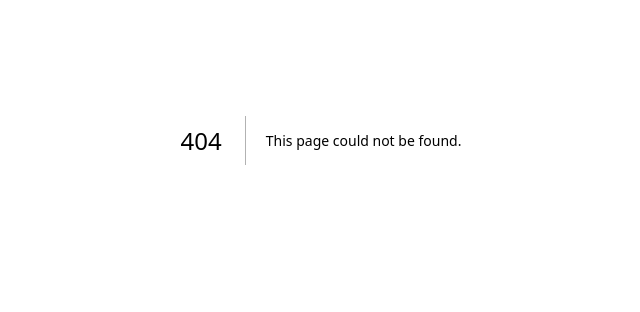
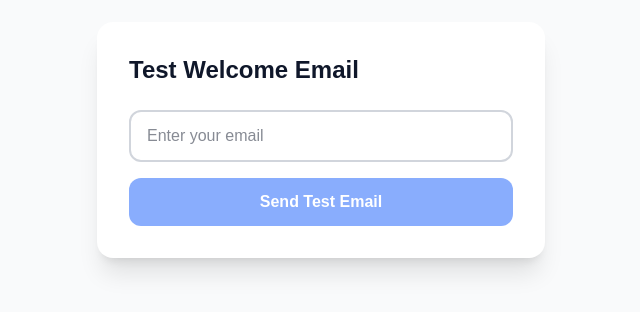
Before and after one commit to SamAde1203/alpha-wings-post-booster, a Next.js app: page /test-email in a window 1280 px wide. Before the commit this address had no page. Shown: the part 260-572 px from the top of the page, without its empty margins (319-959 px from the left). Built offline with nearby package versions, Linux system fonts and the light colour scheme.

Commit message:
Add welcome email on signup

```diff
--- a/app/login/page.tsx
+++ b/app/login/page.tsx
@@ -54,9 +54,29 @@ export default function LoginPage() {
 
           // 🎯 Track successful signup
           analytics.signup('email')
+
+          // 📧 Send welcome email (don't fail signup if email fails)
+          try {
+            await fetch('/api/send-email', {
+              method: 'POST',
+              headers: { 'Content-Type': 'application/json' },
+              body: JSON.stringify({
+                type: 'welcome',
+                to: email,
+                data: {
+                  userName: email.split('@')[0], // Use part before @ as name
+                  dashboardUrl: `${window.location.origin}/dashboard`
+                }
+              })
+            })
+            console.log('✅ Welcome email sent successfully')
+          } catch (emailError) {
+            // Don't fail signup if email fails
+            console.error('⚠️ Welcome email failed (non-critical):', emailError)
+          }
         }
 
-        setMessage('✅ Account created! Check your email to confirm, then login.')
+        setMessage('✅ Account created! Check your email for a welcome message, then login.')
         setMode('login')
       } else {
         // Login
--- /dev/null
+++ b/app/send-email/route.ts
@@ -0,0 +1,63 @@
+import { NextRequest, NextResponse } from 'next/server'
+import { Resend } from 'resend'
+import WelcomeEmail from '@/emails/welcome'
+import UsageAlertEmail from '@/emails/usage-alert'
+
+const resend = new Resend(process.env.RESEND_API_KEY)
+
+export async function POST(request: NextRequest) {
+  try {
+    const { type, to, data } = await request.json()
+
+    let email
+    let subject = ''
+
+    // Select email template based on type
+    switch (type) {
+      case 'welcome':
+        email = WelcomeEmail({
+          userName: data.userName,
+          dashboardUrl: data.dashboardUrl || 'https://alphawingsai.com/dashboard'
+        })
+        subject = '🎉 Welcome to Alpha Wings AI Post Booster!'
+        break
+
+      case 'usage-alert':
+        email = UsageAlertEmail({
+          userName: data.userName,
+          postsUsed: data.postsUsed,
+          postsLimit: data.postsLimit,
+          percentageUsed: data.percentageUsed,
+          upgradeUrl: data.upgradeUrl || 'https://alphawingsai.com/pricing'
+        })
+        subject = `⚠️ You've used ${data.percentageUsed}% of your monthly posts`
+        break
+
+      default:
+        return NextResponse.json(
+          { error: 'Invalid email type' },
+          { status: 400 }
+        )
+    }
+
+    // Send email
+    const result = await resend.emails.send({
+      from: 'Alpha Wings AI <hello@alphawingsai.com>',
+      to: [to],
+      subject: subject,
+      react: email,
+    })
+
+    return NextResponse.json({
+      success: true,
+      id: result.data?.id
+    })
+
+  } catch (error: any) {
+    console.error('Email send error:', error)
+    return NextResponse.json(
+      { error: error.message || 'Failed to send email' },
+      { status: 500 }
+    )
+  }
+}
--- /dev/null
+++ b/app/test-email/page.tsx
@@ -0,0 +1,71 @@
+'use client'
+
+import { useState } from 'react'
+
+export default function TestEmail() {
+  const [email, setEmail] = useState('')
+  const [loading, setLoading] = useState(false)
+  const [result, setResult] = useState('')
+
+  async function sendTest() {
+    setLoading(true)
+    setResult('')
+
+    try {
+      const res = await fetch('/api/send-email', {
+        method: 'POST',
+        headers: { 'Content-Type': 'application/json' },
+        body: JSON.stringify({
+          type: 'welcome',
+          to: email,
+          data: {
+            userName: email.split('@')[0],
+            dashboardUrl: 'https://alphawingsai.com/dashboard'
+          }
+        })
+      })
+
+      const data = await res.json()
+
+      if (res.ok) {
+        setResult('✅ Email sent successfully! Check your inbox.')
+      } else {
+        setResult(`❌ Error: ${data.error}`)
+      }
+    } catch (error: any) {
+      setResult(`❌ Error: ${error.message}`)
+    } finally {
+      setLoading(false)
+    }
+  }
+
+  return (
+    <div className="min-h-screen bg-gray-50 flex items-center justify-center p-4">
+      <div className="bg-white rounded-2xl shadow-xl p-8 max-w-md w-full">
+        <h1 className="text-2xl font-bold mb-6">Test Welcome Email</h1>
+
+        <input
+          type="email"
+          value={email}
+          onChange={(e) => setEmail(e.target.value)}
+          placeholder="Enter your email"
+          className="w-full px-4 py-3 border-2 border-gray-300 rounded-xl mb-4"
+        />
+
+        <button
+          onClick={sendTest}
+          disabled={loading || !email}
+          className="w-full py-3 bg-blue-600 text-white rounded-xl font-bold disabled:opacity-50"
+        >
+          {loading ? 'Sending...' : 'Send Test Email'}
+        </button>
+
+        {result && (
+          <div className="mt-4 p-4 bg-gray-100 rounded-xl">
+            {result}
+          </div>
+        )}
+      </div>
+    </div>
+  )
+}
```
